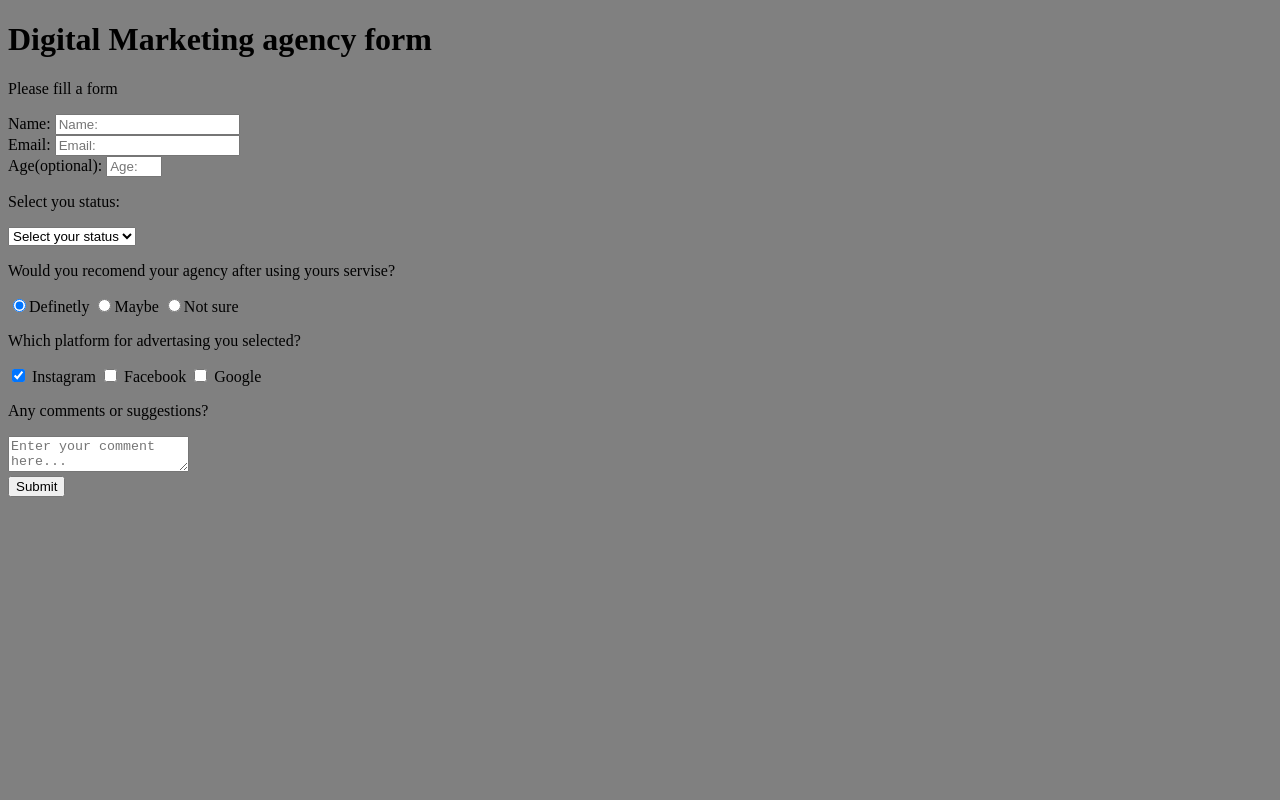
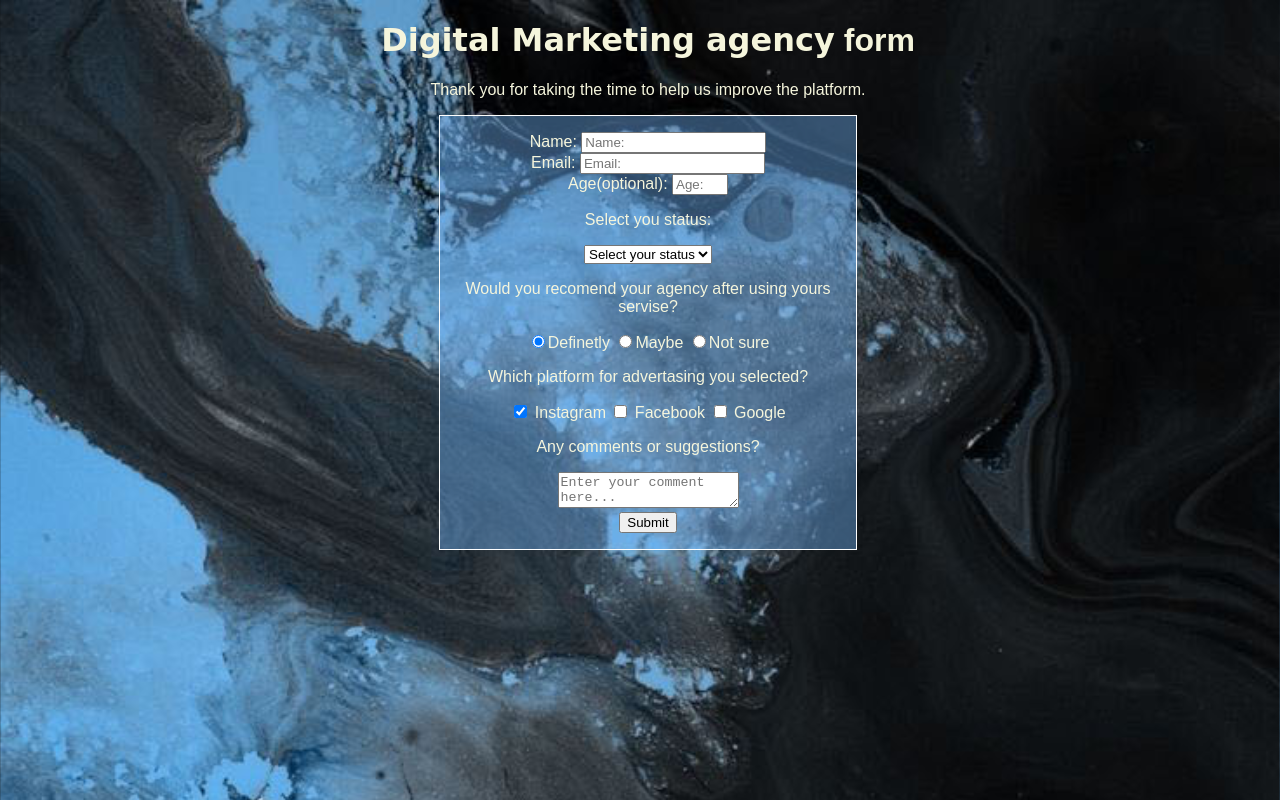
Before and after one commit to r-blkn/project_2_freecodecamp, a plain HTML site: page index.html in a window 1280 px wide. Drawn offline with Linux system fonts and the light colour scheme; a web font is replaced by a local one.

Commit message:
HTML good

```diff
--- a/css/index.css
+++ b/css/index.css
@@ -1,3 +1,30 @@
+@import url('https://fonts.googleapis.com/css?family=Anton|Calistoga|Gupter|Tomorrow&display=swap');
+
 body {
-    background: grey;
+    background-image: url(../img/background.jpg);
+    background-size: cover;
+    font-family: 'Gupter', sans-serif;
+    width: 100%;
+    color: beige;
 }
+
+header h1, header p {
+    text-align: center;
+}
+
+header #digital-font {
+    font-family: 'Tomorrow', cursive;
+}
+
+main {
+    background-color: rgba(116, 185, 255, 0.4);
+    border: 1px solid white;
+    text-align: center;
+    width: 30%;
+    margin: 0 auto;
+    padding: 1rem;
+}
+
+.form-group {
+
+}
--- a/index.html
+++ b/index.html
@@ -11,10 +11,9 @@
 
 <body>
 	<header>
-		<h1 id="title">Digital Marketing agency form</h1>
-		<p id="description">Please fill a form</p>
+		<h1 id="title"><span id="digital-font">Digital Marketing agency</span> form</h1>
+		<p id="description">Thank you for taking the time to help us improve the platform.</p>
 	</header>
-
 	<main>
 		<form action="#" method="POST" id="survey-form">
 			<div class="form-group">
@@ -22,19 +21,19 @@
                     Name: <input type="text" id="name" name="name" placeholder="Name:" class="form-name" required>
                 </label>
 			</div>
-			<div class="form-group" id="email-label">
-				<label for="email">
-                    Email: <input type="mail" id="email" name="email" placeholder="Email:" class="form-name" required>
+			<div class="form-group">
+				<label for="email" id="email-label">
+                    Email: <input type="email" id="email" name="email" placeholder="Email:" class="form-name" required>
                 </label>
 			</div>
 			<div class="form-group">
 				<label for="age" id="number-label">
-                    Age(optional): <input type="number" id="age" name="age" placeholder="Age:" class="form-name" min="12" max="99">
+                    Age(optional): <input type="number" id="number" name="age" placeholder="Age:" class="form-name" min="12" max="99">
                 </label>
 			</div>
 			<div class="form-group">
 				<p>Select you status:</p>
-				<select name="select" id="">
+				<select name="select" id="dropdown">
                     <option disabled selected value> Select your status</option>
                     <option value="student">Students</option>
                     <option value="job">Full-time job</option>
@@ -45,10 +44,9 @@
 			</div>
 			<div class="form-group">
 				<p>Would you recomend your agency after using yours servise?</p>
-				<labe>
-					<input type="radio" name="user-recomend" value="definetly" class="input-radio" checked>Definetly</label>
-					<label><input type="radio" name="user-recomend" value="maybe" class="input-radio">Maybe</label>
-					<label><input type="radio" name="user-recomend" value="not-sure" class="input-radio">Not sure</label>
+				<label><input type="radio" name="user-recomend" value="definetly" class="input-radio" checked>Definetly</label>
+				<label><input type="radio" name="user-recomend" value="maybe" class="input-radio">Maybe</label>
+				<label><input type="radio" name="user-recomend" value="not-sure" class="input-radio">Not sure</label>
 			</div>
 			<div class="form-group">
 			</div>
@@ -80,6 +78,7 @@
 			</div>
 		</form>
 	</main>
+	<script src="https://cdn.freecodecamp.org/testable-projects-fcc/v1/bundle.js"></script>
 </body>
 
 </html>
```
Also changed, not shown: img/background.jpg (added).
